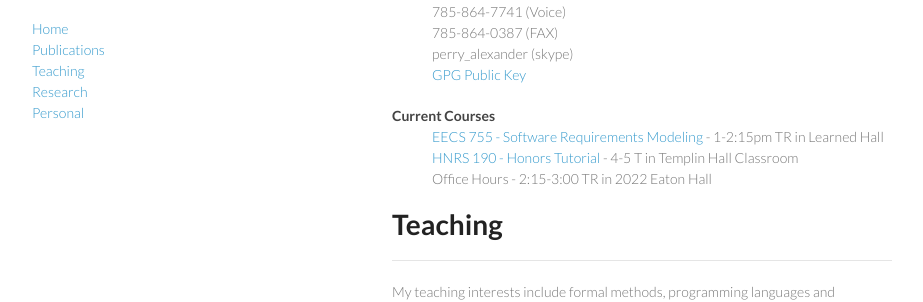
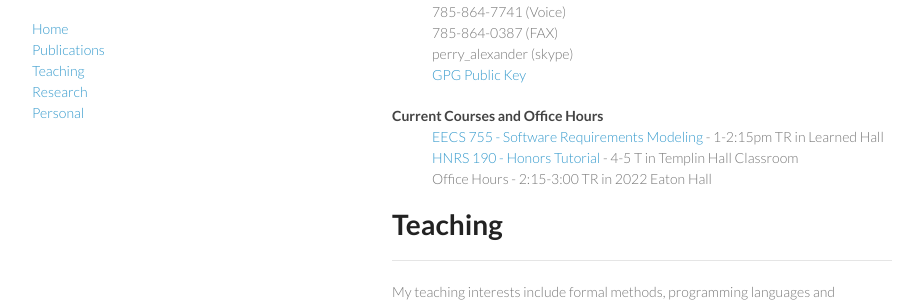
Before and after one commit to palexand/palexand.github.io, a Jekyll site: the page built from index.md, in a window 1280 px wide and 1011 px high. Shown: the part 443-745 px from the top of the window, without its empty margins (178-1101 px from the left). Built offline with Jekyll 4.4.1, drawn with Linux system fonts in a browser that asks for light colours.

Commit message:
adding office hours

```diff
--- a/index.md
+++ b/index.md
@@ -30,7 +30,7 @@ Contact
 : [GPG Public Key](resources/PerryAlexander.asc)
 
 <dl>
-<dt>Current Courses</dt>
+<dt>Current Courses and Office Hours</dt>
 {% for course in site.data.teaching %}
 {% if course.when == nil %}
 {% else %}
```
